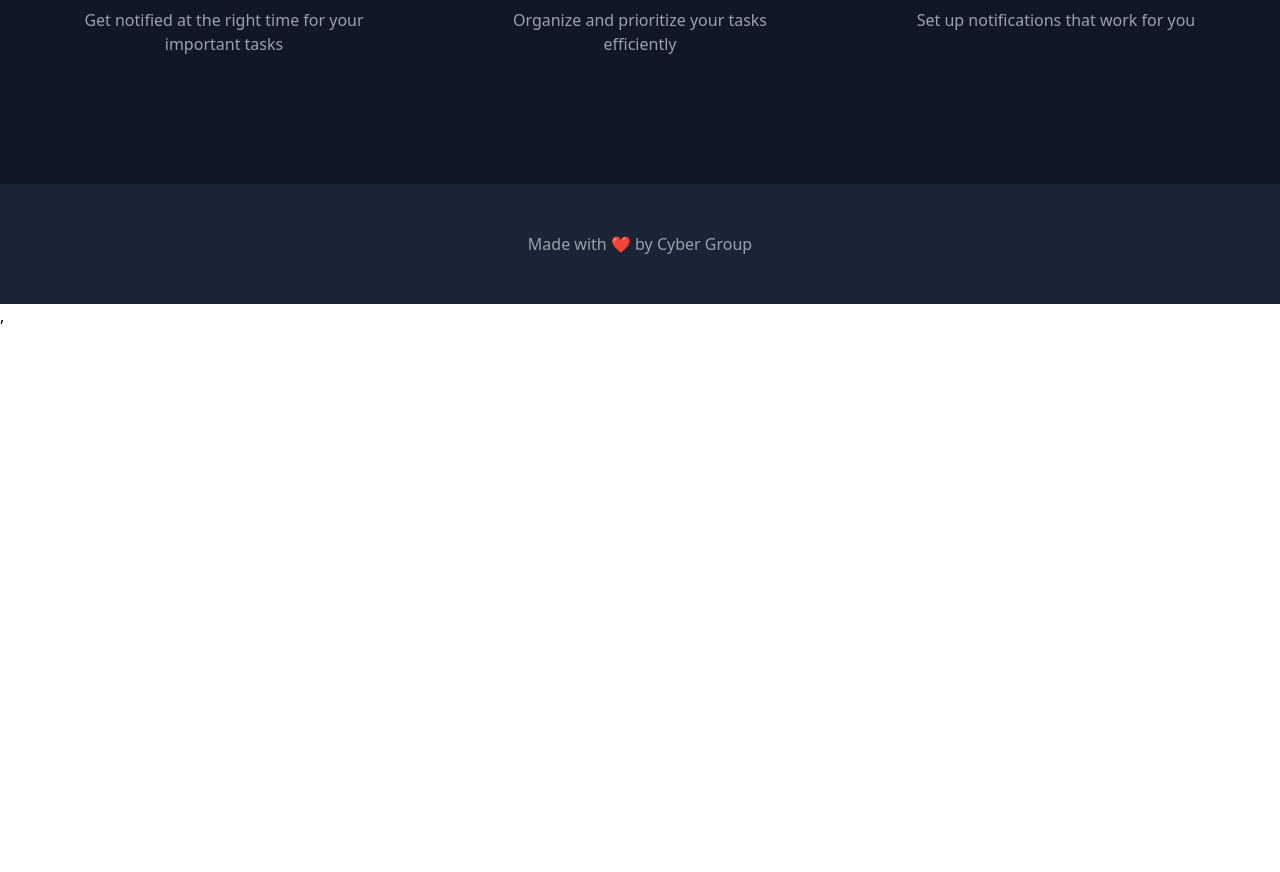
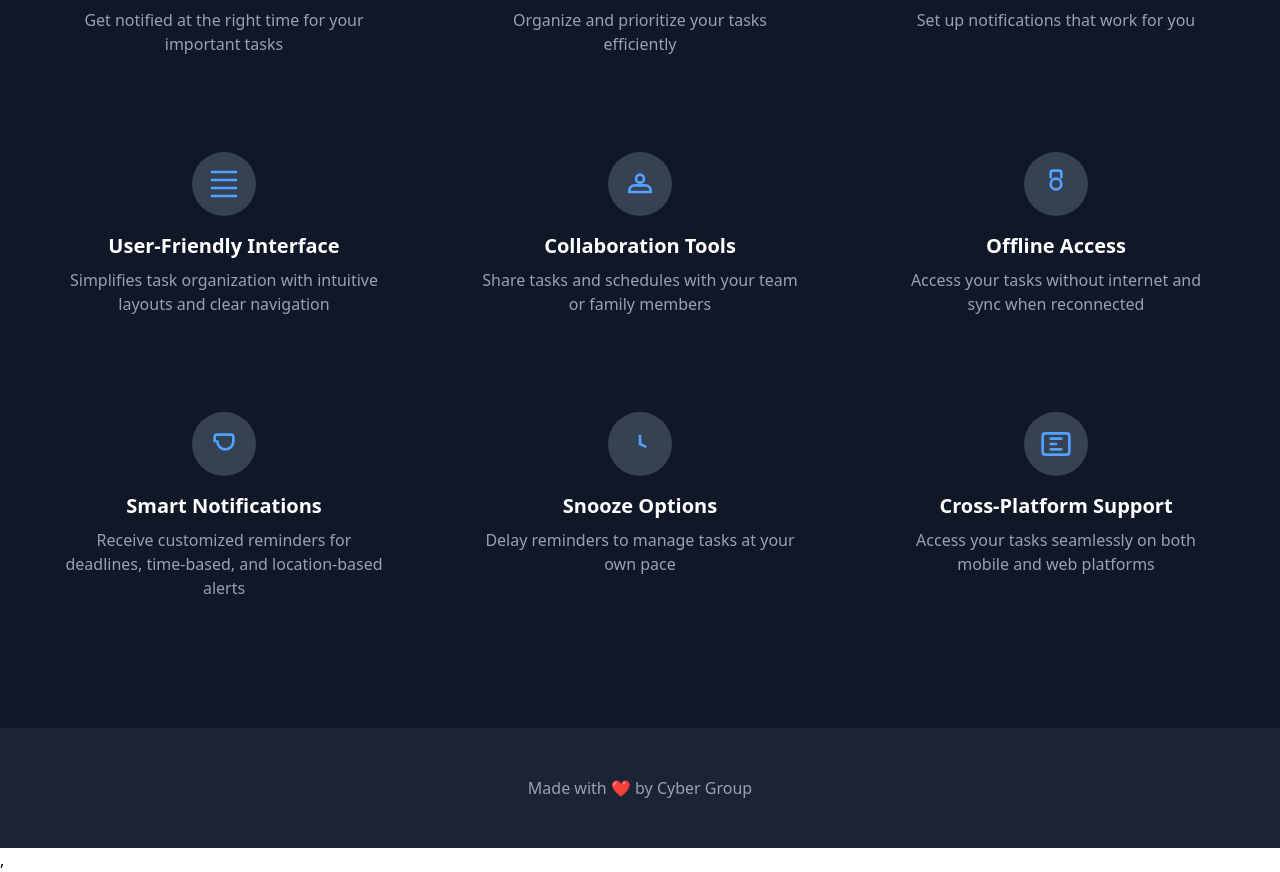
Before and after one commit to Luciferair/Notifications_system, a React (Vite) app in the folder smart_Cal/: page / in a window 1280 px wide. Shown: the part 1230-2102 px from the top of the page. Before the commit the page ends 1558 px from the top, so only its background shows below. Built offline with nearby package versions, Linux system fonts and the light colour scheme.

Commit message:
adding more feature

```diff
--- a/smart_Cal/src/constant/index.ts
+++ b/smart_Cal/src/constant/index.ts
@@ -13,8 +13,39 @@ const Features = [
         title: "Custom Notifications",
         description: "Set up notifications that work for you",
         icon: "M15 17h5l-1.405-1.405A2.032 2.032 0 0118 14.158V11a6.002 6.002 0 00-4-5.659V5a2 2 0 10-4 0v.341C7.67 6.165 6 8.388 6 11v3.159c0 .538-.214 1.055-.595 1.436L4 17h5m6 0v1a3 3 0 11-6 0v-1m6 0H9"
+    },
+    {
+        title: "User-Friendly Interface",
+        description: "Simplifies task organization with intuitive layouts and clear navigation",
+        icon: "M3 3h18M3 9h18M3 15h18M3 21h18"
+    },
+    {
+        title: "Collaboration Tools",
+        description: "Share tasks and schedules with your team or family members",
+        icon: "M12 5a3 3 0 100 6 3 3 0 000-6zm-4 8a4 4 0 00-4 4v1h16v-1a4 4 0 00-4-4H8z"
+    },
+    {
+        title: "Offline Access",
+        description: "Access your tasks without internet and sync when reconnected",
+        icon: "M16 7V3.5A1.5 1.5 0 0014.5 2h-5A1.5 1.5 0 008 3.5V7m4 1a4 4 0 110 8 4 4 0 010-8z"
+    },
+    {
+        title: "Smart Notifications",
+        description: "Receive customized reminders for deadlines, time-based, and location-based alerts",
+        icon: "M19 10V7a2 2 0 00-2-2H7a2 2 0 00-2 2v3m14 0a6 6 0 11-12 0"
+    },
+    {
+        title: "Snooze Options",
+        description: "Delay reminders to manage tasks at your own pace",
+        icon: "M12 6v6l4 2"
+    },
+    {
+        title: "Cross-Platform Support",
+        description: "Access your tasks seamlessly on both mobile and web platforms",
+        icon: "M8 16h8M8 8h8M8 12h4M4 20h16a2 2 0 002-2V6a2 2 0 00-2-2H4a2 2 0 00-2 2v12a2 2 0 002 2z"
     }
-]
+];
+
 
 export{
     Features
```
